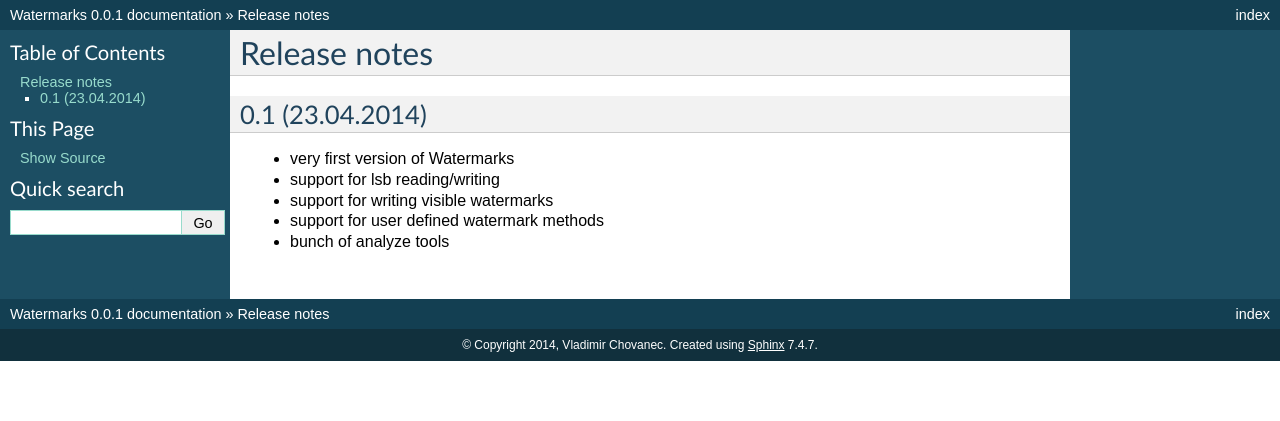
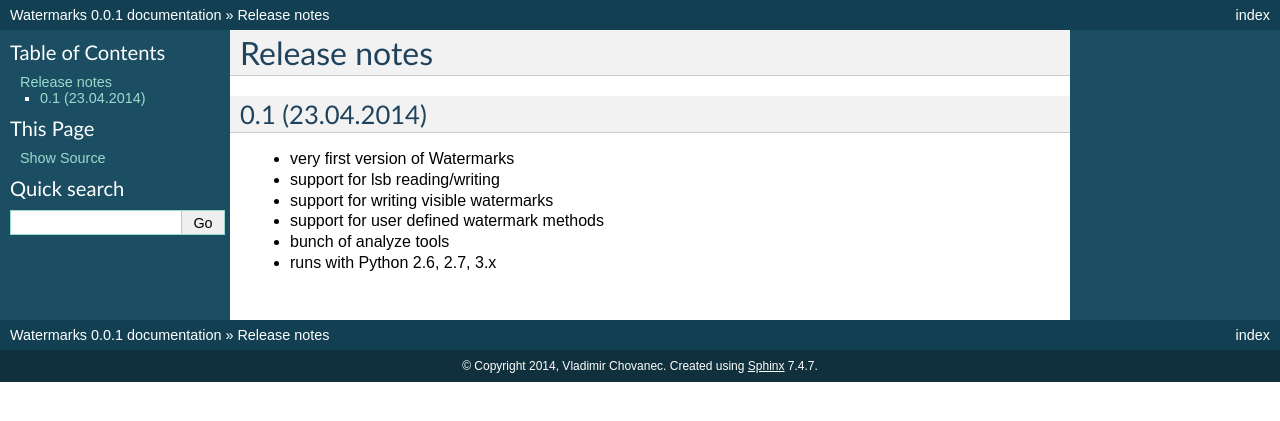
Before and after one commit to vladozc/watermarks, a Sphinx documentation site: the page built from doc/source/release_notes.rst, in a window 1280 px wide. Shown: the top 421 px of the page. Built offline with Sphinx 7.4.7, drawn with Linux system fonts in a browser that asks for light colours.

Commit message:
update 0.1 release notes

```diff
--- a/doc/source/release_notes.rst
+++ b/doc/source/release_notes.rst
@@ -9,3 +9,4 @@ Release notes
 - support for writing visible watermarks
 - support for user defined watermark methods
 - bunch of analyze tools
+- runs with Python 2.6, 2.7, 3.x
```
